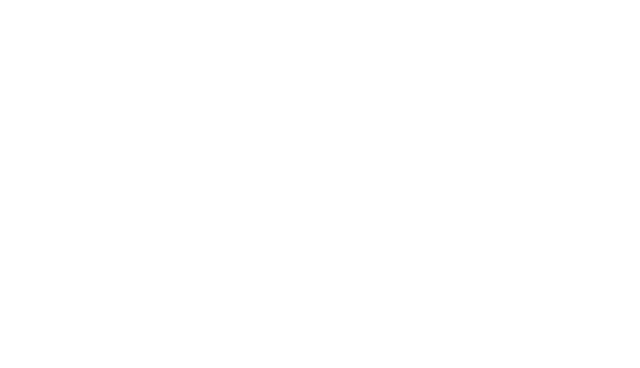
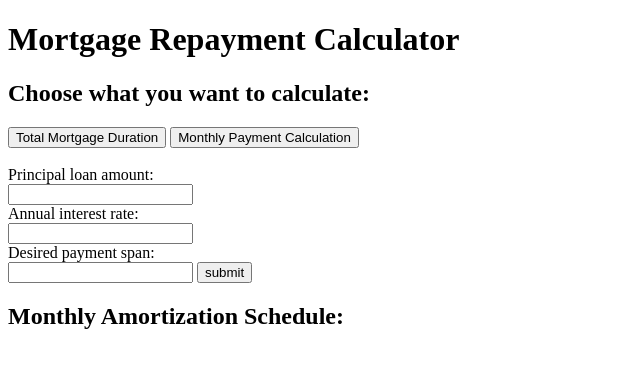
Before and after one commit to jurifauser1395/mortgage-repayment-calculator-js, a plain HTML site: page index.html in a window 1280 px wide. Shown: the whole page, without its empty margins (0-640 px from the left). Drawn offline with Linux system fonts and the light colour scheme; a script that the page names is missing.

Commit message:
rename the projact, header and buttons
renaming

```diff
--- a/index.html
+++ b/index.html
@@ -2,11 +2,25 @@
 <html lang="en">
 <head>
     <meta charset="UTF-8">
-    <title>Linear Regression</title>
+    <title>Mortgage Repayment Calculator</title>
     <link rel="stylesheet" href="stylesheet.css">
 </head>
 <body>
+    <h1>Mortgage Repayment Calculator</h1>
+    <h2>Choose what you want to calculate:</h2>
+    <button type="submit">Total Mortgage Duration</button>
+    <button type="button">Monthly Payment Calculation</button><br><br>
+    <label>Principal loan amount:</label><br>
+    <input type="text" id="myText"><br>
+    <label>Annual interest rate:</label><br>
+    <input type="text" id="myText"><br>
+    <label>Desired payment span:</label><br>
+    <input type="text" id="myText">
+    <button type="button" id="myButton">submit</button>
+        <h2>Monthly Amortization Schedule:</h2>
     <script src="index.js"></script>
+
+
 </body>
 
 </html>
--- a/index.js
+++ /dev/null
@@ -1,2 +0,0 @@
-console.log("Hallo World");
-console.log('Hallo again');
```
